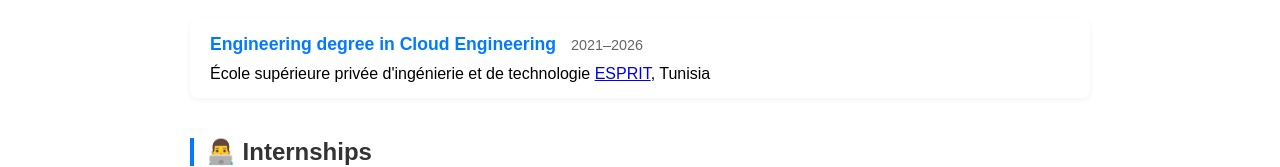
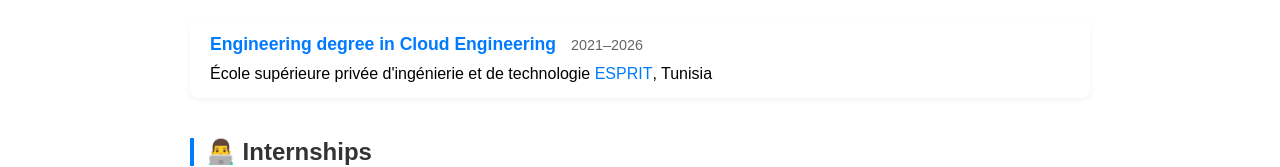
Before and after one commit to ahmedbenhcine/ahmedbenhcine.github.io, an Angular app in the folder portfolio/: page / in a window 1280 px wide. Shown: the part 241-408 px from the top of the page. Built offline with nearby package versions, Linux system fonts and the light colour scheme.

Commit message:
changed links behaviour

```diff
--- a/portfolio/src/styles.css
+++ b/portfolio/src/styles.css
@@ -4,3 +4,14 @@
 
   padding: 0;
 }
+a {
+  color: #007bff;
+  text-decoration: none;
+  font-weight: 500;
+  transition: color 0.3s ease;
+}
+
+a:hover {
+  color: #0056b3;
+  text-decoration: underline;
+}
```
Also changed, not shown: 3 other files (tests, documents, lock files or other folders).
